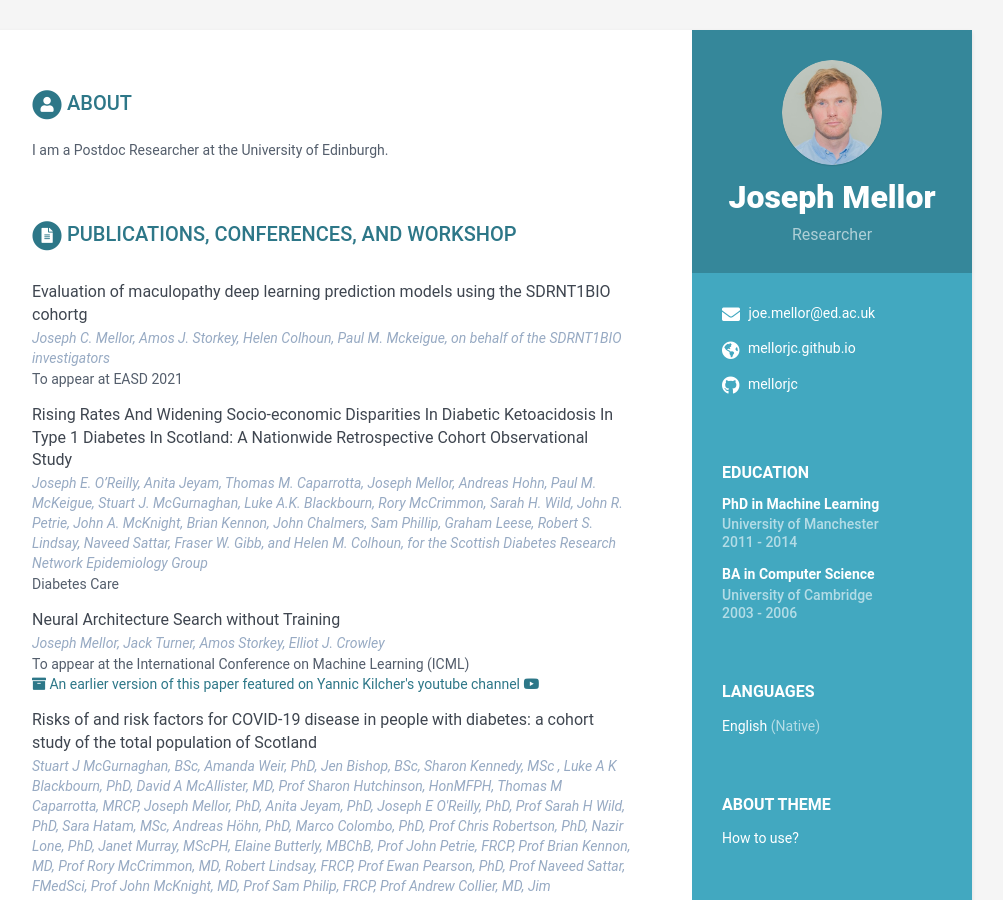
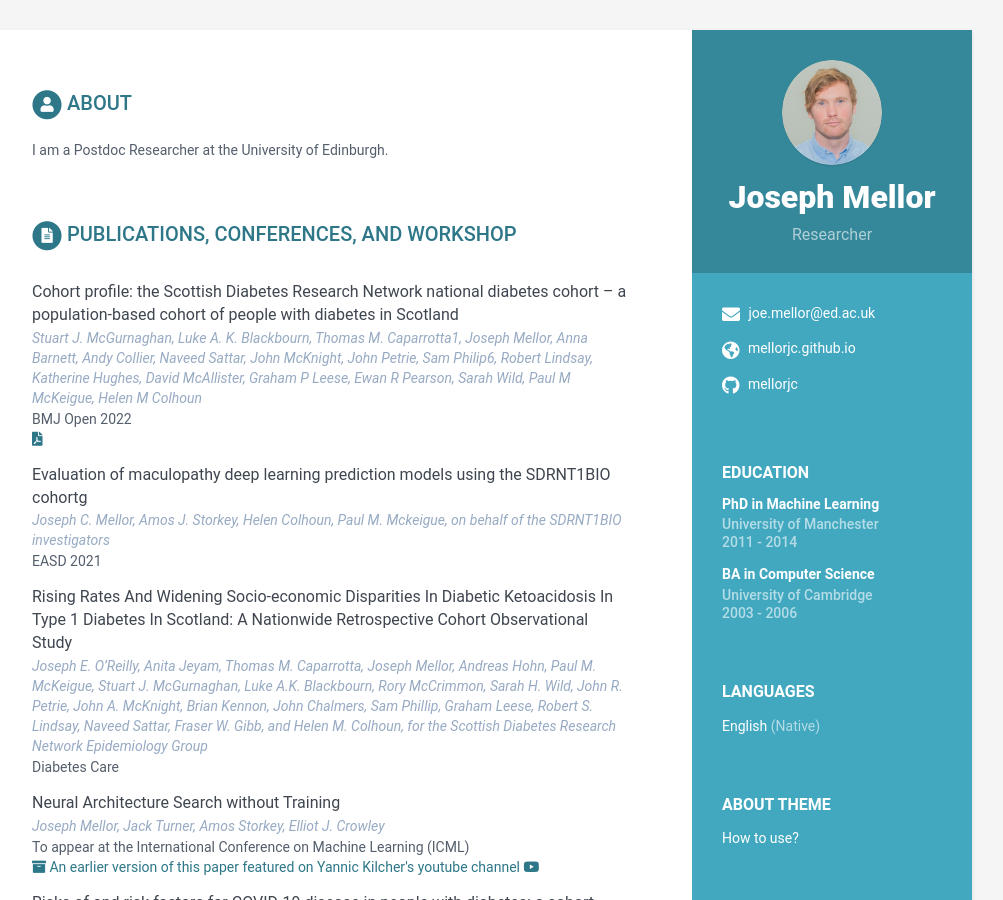
Before and after one commit to mellorjc/mellorjc.github.io, a Jekyll site: the page built from index.html, in a window 1280 px wide and 900 px high. Shown: the whole window, without its empty margins (168-1171 px from the left). Built offline with Jekyll 4.4.1, drawn with Linux system fonts in a browser that asks for light colours.

Commit message:
Update data.yml

```diff
--- a/_data/data.yml
+++ b/_data/data.yml
@@ -83,9 +83,14 @@ publications:
     intro: |
 
     papers:
+      - title: "Cohort profile: the Scottish Diabetes Research Network national diabetes cohort – a population-based cohort of people with diabetes in Scotland"
+        authors: "Stuart J. McGurnaghan, Luke A. K. Blackbourn, Thomas M. Caparrotta1, Joseph Mellor, Anna Barnett, Andy Collier, Naveed Sattar, John McKnight, John Petrie, Sam Philip6, Robert Lindsay, Katherine Hughes, David McAllister, Graham P Leese, Ewan R Pearson, Sarah Wild, Paul M McKeigue, Helen M Colhoun"
+        conference: "BMJ Open 2022"
+        paper: "https://bmjopen.bmj.com/content/12/10/e063046.long"
+
       - title: "Evaluation of maculopathy deep learning prediction models using the SDRNT1BIO cohortg"
         authors: "Joseph C. Mellor, Amos J. Storkey, Helen Colhoun, Paul M. Mckeigue, on behalf of the SDRNT1BIO investigators"
-        conference: "To appear at EASD 2021"
+        conference: "EASD 2021"
 
       - title: "Rising Rates And Widening Socio-economic Disparities In Diabetic Ketoacidosis In Type 1 Diabetes In Scotland: A Nationwide Retrospective Cohort Observational Study"
         conference: "Diabetes Care"
```
